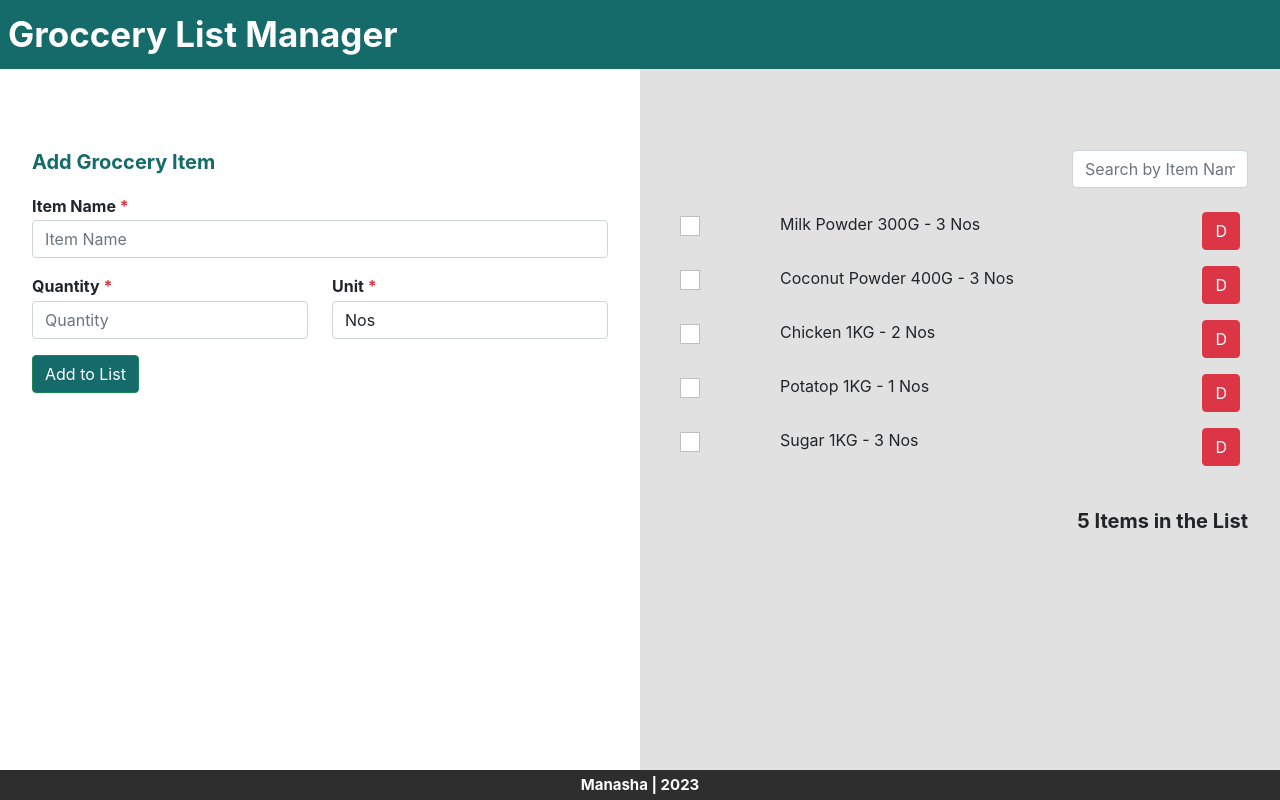
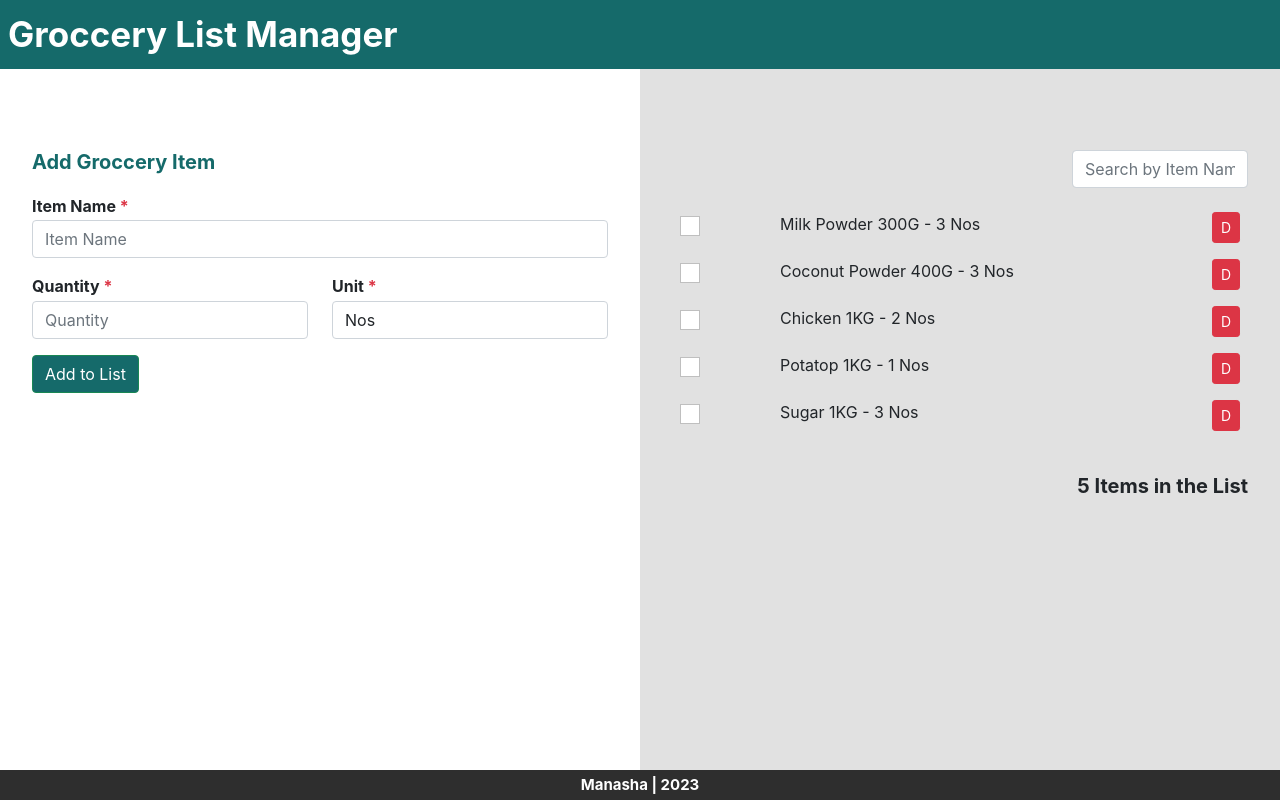
Before and after one commit to mhperera/PF_GroceryListManagerApp, a React (Create React App) app: page / in a window 1280 px wide. Built offline with nearby package versions, Linux system fonts and the light colour scheme.

Commit message:
Make delete item small

```diff
--- a/src/ItemListRowComponent.js
+++ b/src/ItemListRowComponent.js
@@ -10,7 +10,7 @@ const ItemListRowComponent = ({ itemName, qty, unit }) => {
             <label htmlFor="">{ itemName } -  {qty} {unit} </label>
         </td>
         <td className="text-end">
-            <button type="button" className="btn btn-danger">
+            <button type="button" className="btn btn-danger btn-sm">
                 D
             </button>
         </td>
```
